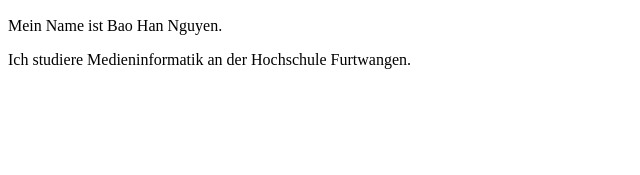
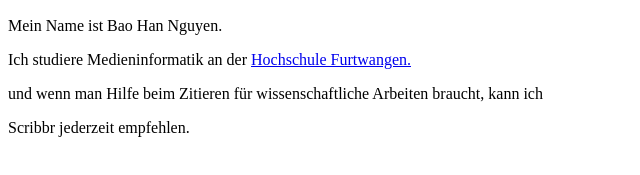
Before and after one commit to baohannguyen/GIS-SoSe-2021, a plain HTML site: page Aufgabe 1.1/index.html in a window 1280 px wide. Shown: the part 99-274 px from the top of the page, without its empty margins (0-640 px from the left). Drawn offline with Linux system fonts and the light colour scheme.

Commit message:
Update index.html

```diff
--- a/Aufgabe 1.1/index.html
+++ b/Aufgabe 1.1/index.html
@@ -9,7 +9,10 @@
     <h1>Steckbrief</h1>
     <img src = "portrait.jpg">
     <p>Mein Name ist Bao Han Nguyen.</p>
-    <p>Ich studiere Medieninformatik an der <a href = "https://www.hs-furtwangen.de/"></a> Hochschule Furtwangen.</p>
+    <p>Ich studiere Medieninformatik an der <a href = "https://www.hs-furtwangen.de/"> Hochschule Furtwangen.</a> </p>
+    <p>und wenn man Hilfe beim Zitieren für wissenschaftliche Arbeiten braucht, kann ich <a href = "https://www.scribbr.de/"></a> </p>
+    <p>Scribbr jederzeit empfehlen.</p>
+
 
 
 
```
